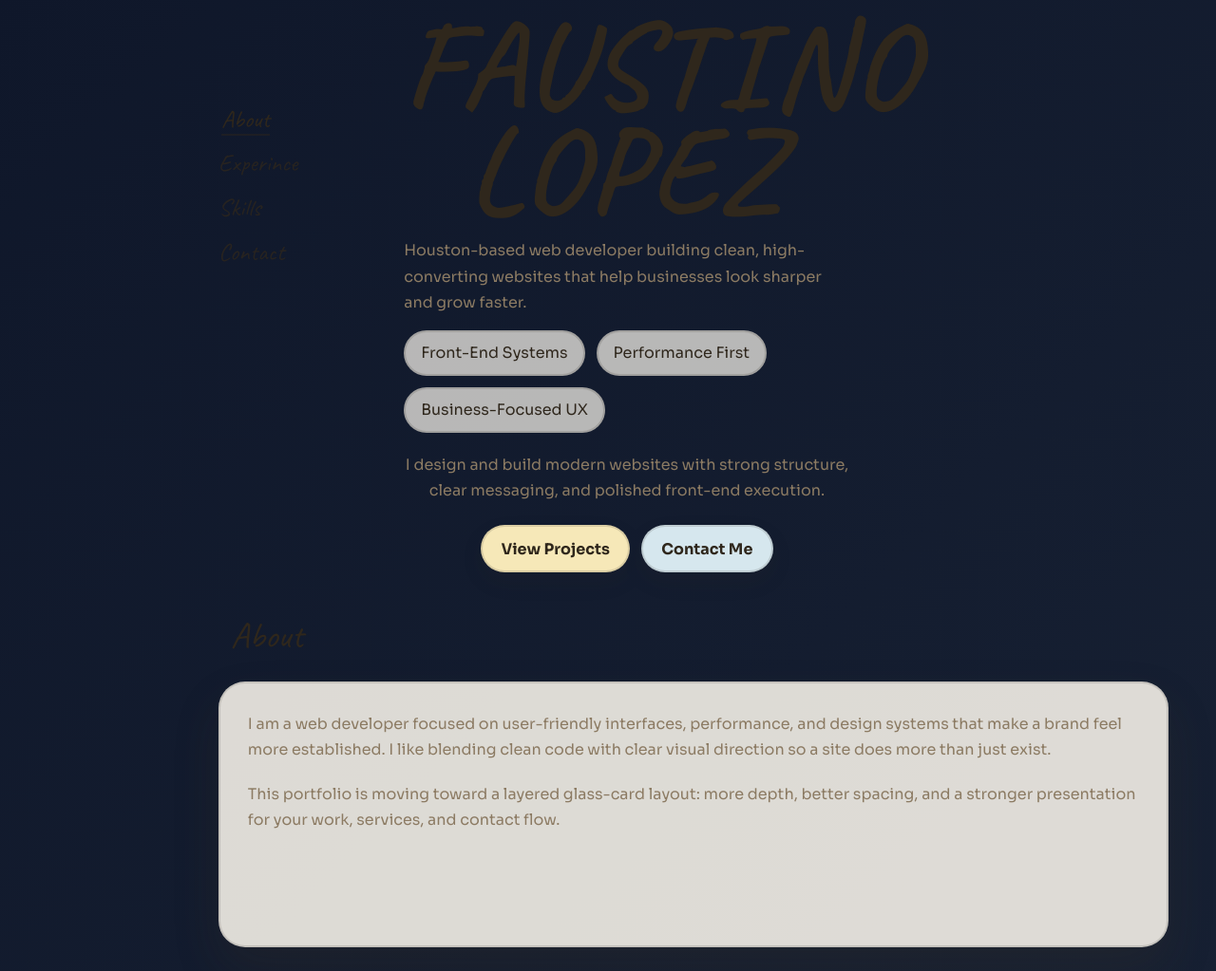
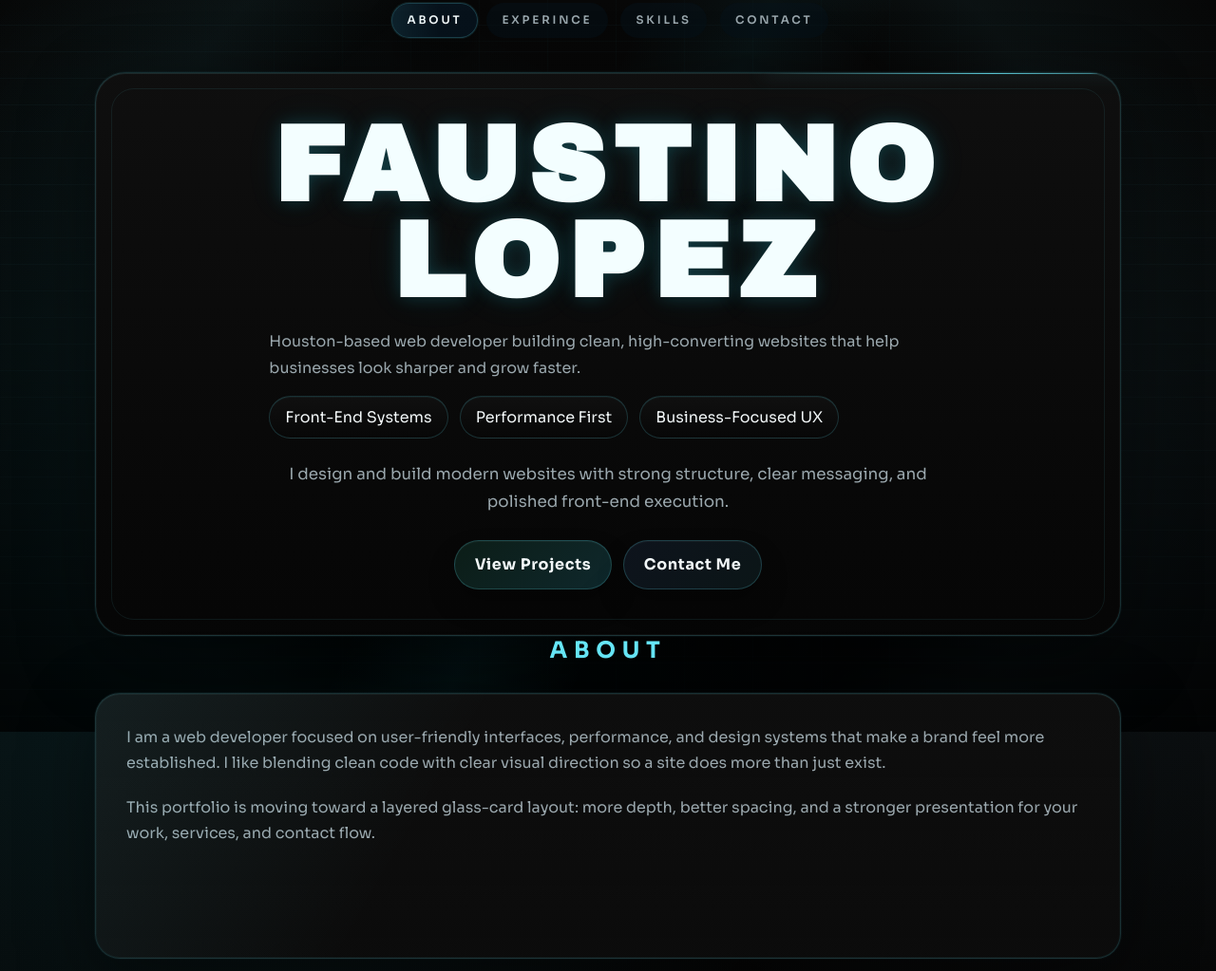
Before and after one commit to FaustinoLopez/Faustino-Lopez-Portfolio-Website, a plain HTML site: page index.html in a window 1280 px wide. Shown: the part 29-1052 px from the top of the page at 95% size. Drawn offline with Linux system fonts and the light colour scheme.

Commit message:
feat: add social links section and update styles for improved design

```diff
--- a/script.js
+++ b/script.js
@@ -4,7 +4,7 @@ if (yearEl) {
   yearEl.textContent = new Date().getFullYear();
 }
 
-const revealTargets = document.querySelectorAll(".glass-panel, .section-shell");
+const revealTargets = document.querySelectorAll(".glass-card, .section-shell");
 const sectionEls = document.querySelectorAll("main section[id]");
 const navLinks = document.querySelectorAll('.site-header nav a[href^="#"]');
 const nameStage = document.querySelector(".name-stage");
--- a/styles.css
+++ b/styles.css
@@ -1,23 +1,20 @@
-html, body {
-  margin: 0;
-  padding: 0;
-  background-color: #0f172a; /* deep dark blue */
-  color: #ffffff;
-  body {
-  background: linear-gradient(135deg, #0f172a, #1e293b);
-}
-}
 :root {
-  --paper: #f7f0df;
-  --paper-shadow: #e9dec6;
-  --line: rgba(100, 110, 150, 0.34);
-  --ink: #2f271c;
-  --muted: #8c7b63;
-  --accent: #1f4b66;
-  --accent-soft: rgba(31, 75, 102, 0.12);
-  --panel: rgba(255, 251, 242, 0.86);
-  --shadow: 0 24px 50px rgba(83, 63, 31, 0.16);
-  --radius: 28px;
+  --bg: #050505;
+  --bg-deep: #010101;
+  --panel: rgba(8, 8, 8, 0.8);
+  --panel-strong: rgba(12, 12, 12, 0.94);
+  --panel-border: rgba(103, 232, 249, 0.18);
+  --panel-glow: rgba(56, 189, 248, 0.14);
+  --text: #f2f7f8;
+  --text-soft: #9aa7ad;
+  --text-dim: #6e787d;
+  --accent: #67e8f9;
+  --accent-strong: #22d3ee;
+  --accent-warm: #7dd3fc;
+  --success: #34d399;
+  --shadow: 0 24px 80px rgba(0, 0, 0, 0.42);
+  --radius: 26px;
+  --radius-sm: 18px;
 }
 
 * {
@@ -33,24 +30,50 @@ body {
   min-height: 100vh;
   overflow-x: hidden;
   font-family: "Sora", sans-serif;
-  color: var(--ink);
+  color: var(--text);
   background:
-    radial-gradient(circle at top left, rgba(255, 255, 255, 0.5), transparent 24%),
-    linear-gradient(180deg, #000000 0%, #000000 100%);
+    radial-gradient(circle at 15% 20%, rgba(34, 211, 238, 0.1), transparent 24%),
+    radial-gradient(circle at 85% 18%, rgba(125, 211, 252, 0.08), transparent 18%),
+    radial-gradient(circle at 50% 120%, rgba(20, 184, 166, 0.06), transparent 36%),
+    linear-gradient(180deg, #080808 0%, #030303 55%, #010101 100%);
+}
+
+body::before,
+body::after {
+  content: "";
+  position: fixed;
+  inset: 0;
+  pointer-events: none;
+  z-index: -2;
+}
+
+body::before {
+  background:
+    linear-gradient(rgba(103, 232, 249, 0.06) 1px, transparent 1px),
+    linear-gradient(90deg, rgba(103, 232, 249, 0.06) 1px, transparent 1px);
+  background-size: 72px 72px;
+  mask-image: radial-gradient(circle at center, black 40%, transparent 95%);
+  opacity: 0.45;
+}
+
+body::after {
+  background:
+    linear-gradient(115deg, transparent 0 42%, rgba(34, 211, 238, 0.05) 50%, transparent 58%),
+    linear-gradient(180deg, transparent, rgba(0, 0, 0, 0.74));
+  z-index: -1;
 }
 
 .background-layer {
   position: fixed;
   inset: 0;
-  z-index: -1;
+  z-index: -3;
   background:
-    linear-gradient(to right, transparent 0 84px, rgba(138, 92, 92, 0.18) 84px 86px, transparent 86px 100%),
+    radial-gradient(circle at center, transparent 0 54%, rgba(103, 232, 249, 0.05) 70%, transparent 100%),
     repeating-linear-gradient(
-      to bottom,
-      transparent 0 37px,
-      var(--line) 37px 39px
-    ),
-    linear-gradient(180deg, rgba(255, 248, 236, 0.95), rgba(246, 237, 218, 0.98));
+      180deg,
+      rgba(255, 255, 255, 0) 0 27px,
+      rgba(103, 232, 249, 0.03) 27px 28px
+    );
 }
 
 a {
@@ -66,20 +89,20 @@ p {
 }
 
 .portfolio-shell {
-  width: min(1180px, calc(100vw - 32px));
+  width: min(1200px, calc(100vw - 32px));
   margin: 0 auto;
-  padding: 2.5rem 0 4rem;
+  padding: 2rem 0 4rem;
 }
 
 .hero,
 .section-shell {
-  animation: popIn 620ms ease both;
+  animation: popIn 700ms cubic-bezier(0.2, 0.7, 0.2, 1) both;
 }
 
 .js-reveal {
   opacity: 0;
-  transform: translateY(22px);
-  transition: opacity 0.55s ease, transform 0.55s ease;
+  transform: translateY(24px);
+  transition: opacity 0.65s ease, transform 0.65s ease;
 }
 
 .js-reveal.is-visible {
@@ -89,42 +112,66 @@ p {
 
 .hero {
   display: grid;
-  grid-template-columns: 180px minmax(0, 1fr) minmax(240px, 320px);
+  grid-template-columns: minmax(0, 1080px);
   gap: 2rem;
   align-items: start;
-  padding-left: 0;
+  justify-content: center;
   margin-bottom: 3rem;
 }
 
 .site-header {
-  position: sticky;
-  top: 24px;
-  align-self: start;
+  position: relative;
+  top: auto;
+  align-self: center;
 }
 
 nav {
-  display: grid;
-  gap: 0.9rem;
-  padding-top: 6.2rem;
+  display: flex;
+  flex-wrap: wrap;
+  justify-content: center;
+  gap: 0.85rem;
+  padding-top: 0;
+  margin-bottom: 1.25rem;
 }
 
 nav a {
+  position: relative;
   width: fit-content;
-  padding: 0.15rem 0;
+  padding: 0.65rem 0.95rem;
   text-decoration: none;
-  font-family: "Caveat", cursive;
-  font-size: clamp(1.6rem, 2vw, 2.1rem);
-  line-height: 1;
-  color: rgba(47, 39, 28, 0.74);
-  border-bottom: 2px solid transparent;
-  transition: color 0.2s ease, border-color 0.2s ease, transform 0.2s ease;
+  text-transform: uppercase;
+  letter-spacing: 0.24em;
+  font-size: 0.74rem;
+  font-weight: 600;
+  color: var(--text-soft);
+  border: 1px solid transparent;
+  border-radius: 999px;
+  background: rgba(7, 18, 26, 0.5);
+  transition: color 0.2s ease, border-color 0.2s ease, background 0.2s ease, transform 0.2s ease, box-shadow 0.2s ease;
+}
+
+nav a::before {
+  content: "";
+  position: absolute;
+  inset: 0;
+  border-radius: inherit;
+  background: linear-gradient(90deg, rgba(103, 232, 249, 0.08), transparent 55%);
+  opacity: 0;
+  transition: opacity 0.2s ease;
 }
 
 nav a:hover,
 nav a.is-active {
-  color: var(--ink);
-  border-color: rgba(47, 39, 28, 0.45);
-  transform: translateX(3px);
+  color: var(--text);
+  border-color: rgba(103, 232, 249, 0.22);
+  background: rgba(7, 20, 31, 0.86);
+  box-shadow: 0 0 0 1px rgba(103, 232, 249, 0.08), 0 16px 30px rgba(0, 0, 0, 0.28);
+  transform: translateX(4px);
+}
+
+nav a:hover::before,
+nav a.is-active::before {
+  opacity: 1;
 }
 
 nav a:focus-visible,
@@ -135,12 +182,47 @@ nav a:focus-visible,
 .name-title:focus-visible,
 .contact-form input:focus-visible,
 .contact-form textarea:focus-visible {
-  outline: 3px solid rgba(31, 75, 102, 0.45);
-  outline-offset: 4px;
+  outline: 2px solid rgba(103, 232, 249, 0.72);
+  outline-offset: 1px;
 }
 
 .hero-copy-block {
-  padding-top: 0.2rem;
+  position: relative;
+  width: min(100%, 1080px);
+  padding: 3rem;
+  border: 1px solid var(--panel-border);
+  border-radius: 32px;
+  background:
+    linear-gradient(180deg, rgba(16, 16, 16, 0.92), rgba(6, 6, 6, 0.94)),
+    var(--panel);
+  box-shadow:
+    inset 0 0 0 1px rgba(255, 255, 255, 0.03),
+    inset 0 1px 0 rgba(103, 232, 249, 0.08),
+    0 0 0 1px rgba(103, 232, 249, 0.04),
+    var(--shadow);
+  overflow: hidden;
+}
+
+.hero-copy-block::before,
+.hero-copy-block::after {
+  content: "";
+  position: absolute;
+  pointer-events: none;
+}
+
+.hero-copy-block::before {
+  inset: 1rem;
+  border: 1px solid rgba(103, 232, 249, 0.08);
+  border-radius: 24px;
+}
+
+.hero-copy-block::after {
+  top: 0;
+  right: -10%;
+  width: 45%;
+  height: 1px;
+  background: linear-gradient(90deg, transparent, rgba(103, 232, 249, 0.8), transparent);
+  box-shadow: 0 0 18px rgba(103, 232, 249, 0.75);
 }
 
 .name-stage {
@@ -152,11 +234,11 @@ nav a:focus-visible,
 .name-stage::after {
   content: "";
   position: absolute;
-  inset: -2rem auto auto 1rem;
-  width: 24rem;
-  height: 14rem;
-  background: radial-gradient(circle at var(--spot-x) var(--spot-y), rgba(255, 255, 255, 0.55), transparent 56%);
-  filter: blur(18px);
+  inset: -2rem auto auto -1rem;
+  width: min(32rem, 90%);
+  height: 16rem;
+  background: radial-gradient(circle at var(--spot-x) var(--spot-y), rgba(103, 232, 249, 0.24), transparent 58%);
+  filter: blur(20px);
   opacity: 0;
   pointer-events: none;
   transition: opacity 0.25s ease;
@@ -164,18 +246,21 @@ nav a:focus-visible,
 
 .name-title {
   margin: 0;
-  font-family: "Caveat", cursive;
-  font-weight: 700;
-  font-size: clamp(4rem, 11vw, 8rem);
-  line-height: 0.86;
+  font-family: "Archivo Black", sans-serif;
+  font-size: clamp(3.2rem, 9vw, 7rem);
+  line-height: 0.9;
   text-transform: uppercase;
-  letter-spacing: 0.04em;
+  letter-spacing: 0.08em;
+  color: #f3feff;
   text-align: center;
+  text-shadow:
+    0 0 18px rgba(34, 211, 238, 0.18),
+    0 0 42px rgba(34, 211, 238, 0.08);
 }
 
 .name-detail {
   max-width: 60ch;
-  margin: 1rem auto 0;
+  margin: 1.25rem auto 0;
   max-height: 0;
   overflow: hidden;
   opacity: 0;
@@ -190,7 +275,7 @@ nav a:focus-visible,
 .project-slot p,
 .contact-form input,
 .contact-form textarea {
-  color: var(--muted);
+  color: var(--text-soft);
   line-height: 1.7;
 }
 
@@ -205,20 +290,23 @@ nav a:focus-visible,
   display: flex;
   flex-wrap: wrap;
   gap: 0.75rem;
-  margin: 0.9rem 0 0;
+  margin: 1rem 0 0;
 }
 
 .name-tags li,
 .skill-pills li {
-  padding: 0.72rem 1rem;
-  border: 2px solid rgba(47, 39, 28, 0.16);
+  padding: 0.7rem 1rem;
+  border: 1px solid rgba(103, 232, 249, 0.18);
   border-radius: 999px;
-  background: rgba(255, 251, 242, 0.7);
+  background: linear-gradient(180deg, rgba(17, 17, 17, 0.92), rgba(8, 8, 8, 0.92));
+  color: var(--text);
+  box-shadow: inset 0 1px 0 rgba(103, 232, 249, 0.06);
 }
 
 .hero-copy {
   max-width: 54ch;
-  margin: 1.25rem auto 0;
+  margin: 1.5rem auto 0;
+  font-size: 1.05rem;
   text-align: center;
 }
 
@@ -230,56 +318,64 @@ nav a:focus-visible,
 }
 
 .hero-actions {
+  margin-top: 1.6rem;
   justify-content: center;
-  margin-top: 1.4rem;
 }
 
 .btn {
+  position: relative;
   display: inline-flex;
   align-items: center;
   justify-content: center;
-  min-height: 50px;
-  padding: 0.8rem 1.2rem;
-  border: 2px solid rgba(47, 39, 28, 0.14);
+  min-height: 52px;
+  padding: 0.85rem 1.3rem;
+  border: 1px solid rgba(103, 232, 249, 0.2);
   border-radius: 999px;
-  background: rgba(255, 251, 242, 0.84);
   text-decoration: none;
   font-weight: 700;
-  color: var(--ink);
-  box-shadow: 0 10px 24px rgba(69, 51, 29, 0.08);
-  transition: transform 0.18s ease, box-shadow 0.18s ease, background 0.18s ease;
+  letter-spacing: 0.04em;
+  color: var(--text);
+  background: rgba(12, 12, 12, 0.88);
+  box-shadow: inset 0 1px 0 rgba(255, 255, 255, 0.04), 0 16px 28px rgba(0, 0, 0, 0.28);
+  transition: transform 0.18s ease, box-shadow 0.18s ease, background 0.18s ease, border-color 0.18s ease;
 }
 
 .btn-primary {
-  background: #f6e8b8;
+  background: linear-gradient(135deg, rgba(16, 185, 129, 0.1), rgba(34, 211, 238, 0.14)), rgba(12, 12, 12, 0.94);
 }
 
 .btn-secondary {
-  background: #d6e7ee;
-}
-
-.hero-stack {
-  display: grid;
-  gap: 1rem;
-  padding-top: 1.6rem;
-}
-
-.hero-metrics {
-  display: grid;
-  gap: 1rem;
+  background: linear-gradient(135deg, rgba(59, 130, 246, 0.08), rgba(34, 211, 238, 0.06)), rgba(12, 12, 12, 0.9);
 }
 
 .content-grid {
   display: grid;
-  gap: 2.8rem;
+  gap: 2.4rem;
 }
 
 .glass-card {
   position: relative;
-  border: 2px solid rgba(47, 39, 28, 0.14);
+  border: 1px solid var(--panel-border);
   border-radius: var(--radius);
-  background: var(--panel);
-  box-shadow: var(--shadow);
+  background:
+    linear-gradient(180deg, rgba(15, 15, 15, 0.92), rgba(7, 7, 7, 0.94)),
+    var(--panel);
+  box-shadow:
+    inset 0 1px 0 rgba(255, 255, 255, 0.03),
+    inset 0 0 0 1px rgba(103, 232, 249, 0.03),
+    0 0 0 1px rgba(103, 232, 249, 0.04),
+    var(--shadow);
+  overflow: hidden;
+}
+
+.glass-card::before {
+  content: "";
+  position: absolute;
+  inset: 0;
+  background:
+    linear-gradient(120deg, rgba(103, 232, 249, 0.08), transparent 34%),
+    linear-gradient(180deg, transparent, rgba(255, 255, 255, 0.02));
+  pointer-events: none;
 }
 
 .intro-card,
@@ -289,7 +385,7 @@ nav a:focus-visible,
 .contact-form,
 .contact-card-list,
 .social-card {
-  padding: 1.4rem;
+  padding: 1.5rem;
 }
 
 .mini-label,
@@ -298,40 +394,33 @@ nav a:focus-visible,
 .contact-card-title,
 .contact-form label {
   display: block;
-  margin-bottom: 0.8rem;
-  font-family: "Caveat", cursive;
-  font-size: clamp(1.8rem, 3vw, 2.4rem);
-  line-height: 1;
-  color: var(--ink);
-}
-
-.metric-value {
-  display: block;
-  margin-bottom: 0.35rem;
-  font-family: "Archivo Black", sans-serif;
-  font-size: 1.45rem;
+  margin-bottom: 0.9rem;
+  font-size: 1.5rem;
+  font-weight: 700;
+  letter-spacing: 0.28em;
+  text-transform: uppercase;
   color: var(--accent);
 }
 
-h2 {
-  font-size: clamp(1.05rem, 2.2vw, 1.35rem);
-  line-height: 1.55;
-}
-
 h4 {
-  margin-bottom: 0.4rem;
+  margin-bottom: 0.55rem;
   font-family: "Archivo Black", sans-serif;
-  font-size: 1.12rem;
+  font-size: 1.2rem;
+  letter-spacing: 0.04em;
+  color: var(--text);
 }
 
 .section-shell {
   display: grid;
-  gap: 0.95rem;
-  padding-left: 180px;
+  gap: 1rem;
+  width: min(100%, 1080px);
+  margin: 0 auto;
+  padding-left: 0;
 }
 
 .section-heading {
-  padding-left: 0.8rem;
+  padding-left: 0;
+  text-align: center;
 }
 
 .section-card-grid {
@@ -345,11 +434,11 @@ h4 {
 
 .about-card {
   min-height: 280px;
-  padding: 1.8rem;
+  padding: 2rem;
 }
 
 .about-card p + p {
-  margin-top: 1.25rem;
+  margin-top: 1.2rem;
 }
 
 .project-list {
@@ -358,7 +447,7 @@ h4 {
 
 .project-row {
   display: grid;
-  grid-template-columns: minmax(0, 1.2fr) minmax(240px, 0.8fr);
+  grid-template-columns: minmax(0, 1.2fr) minmax(260px, 0.8fr);
   gap: 1.25rem;
   align-items: stretch;
 }
@@ -371,11 +460,12 @@ h4 {
 
 .project-stack {
   font-size: 0.92rem;
+  color: var(--text-dim);
 }
 
 .project-link {
   width: fit-content;
-  margin-top: 0.9rem;
+  margin-top: 1rem;
   font-weight: 700;
   text-decoration: none;
   color: var(--accent);
@@ -386,26 +476,35 @@ h4 {
   align-items: center;
   justify-content: center;
   min-height: 240px;
-  border: 2px solid rgba(47, 39, 28, 0.12);
+  border: 1px solid rgba(103, 232, 249, 0.18);
   border-radius: 22px;
   background:
-    linear-gradient(135deg, rgba(31, 75, 102, 0.15), rgba(255, 255, 255, 0.5)),
+    radial-gradient(circle at top, rgba(34, 211, 238, 0.14), transparent 32%),
+    linear-gradient(180deg, rgba(8, 8, 8, 0.94), rgba(14, 14, 14, 0.96)),
     repeating-linear-gradient(
-      -45deg,
-      rgba(255, 255, 255, 0.32) 0 16px,
-      rgba(31, 75, 102, 0.05) 16px 32px
+      90deg,
+      rgba(103, 232, 249, 0.04) 0 1px,
+      transparent 1px 28px
+    ),
+    repeating-linear-gradient(
+      180deg,
+      rgba(103, 232, 249, 0.03) 0 1px,
+      transparent 1px 28px
     );
   text-decoration: none;
-  box-shadow: inset 0 0 0 1px rgba(255, 255, 255, 0.35);
+  box-shadow: inset 0 0 0 1px rgba(103, 232, 249, 0.05);
 }
 
 .project-preview span {
-  padding: 0.9rem 1.1rem;
+  padding: 0.85rem 1.05rem;
+  border: 1px solid rgba(103, 232, 249, 0.18);
   border-radius: 999px;
-  background: rgba(255, 251, 242, 0.88);
-  font-family: "Caveat", cursive;
-  font-size: 2rem;
-  color: var(--ink);
+  background: rgba(10, 10, 10, 0.9);
+  font-size: 0.78rem;
+  font-weight: 700;
+  letter-spacing: 0.24em;
+  text-transform: uppercase;
+  color: var(--text);
 }
 
 .section-card-grid-three {
@@ -426,19 +525,27 @@ h4 {
 
 .contact-form {
   display: grid;
-  gap: 0.7rem;
+  gap: 0.75rem;
   grid-column: 1 / -1;
 }
 
 .contact-form input,
 .contact-form textarea {
   width: 100%;
-  padding: 0.95rem 1rem;
-  border: 2px solid rgba(47, 39, 28, 0.12);
-  border-radius: 18px;
-  background: rgba(255, 255, 255, 0.58);
+  padding: 1rem 1.05rem;
+  border: 1px solid rgba(103, 232, 249, 0.14);
+  border-radius: var(--radius-sm);
+  background: rgba(8, 8, 8, 0.88);
   font: inherit;
-  color: var(--ink);
+  color: var(--text);
+  transition: border-color 0.2s ease, box-shadow 0.2s ease, background 0.2s ease;
+}
+
+.contact-form input:focus,
+.contact-form textarea:focus {
+  border-color: rgba(103, 232, 249, 0.42);
+  box-shadow: 0 0 0 4px rgba(34, 211, 238, 0.08);
+  background: rgba(14, 14, 14, 0.96);
 }
 
 .contact-form textarea {
@@ -448,7 +555,7 @@ h4 {
 
 .contact-form input::placeholder,
 .contact-form textarea::placeholder {
-  color: #887d6f;
+  color: var(--text-dim);
 }
 
 .social-card {
@@ -459,8 +566,8 @@ h4 {
 .social-links {
   display: flex;
   flex-wrap: wrap;
-  gap: 0.75rem;
-  margin: 0;
+  gap: 1rem;
+  margin: 1rem 0;
 }
 
 .social-link {
@@ -470,9 +577,10 @@ h4 {
   align-items: center;
   justify-content: center;
   border-radius: 50%;
-  border: 2px solid rgba(47, 39, 28, 0.12);
-  background: rgba(255, 255, 255, 0.58);
-  transition: transform 0.18s ease, background 0.18s ease;
+  border: 1px solid rgba(103, 232, 249, 0.16);
+  background: rgba(8, 8, 8, 0.9);
+  color: var(--text-soft);
+  transition: transform 0.18s ease, background 0.18s ease, color 0.18s ease, border-color 0.18s ease;
 }
 
 .social-link svg {
@@ -484,7 +592,7 @@ h4 {
 footer {
   padding: 0 1rem 2rem;
   text-align: center;
-  color: rgba(47, 39, 28, 0.78);
+  color: var(--text-dim);
 }
 
 @media (hover: hover) and (pointer: fine) {
@@ -515,6 +623,22 @@ footer {
   .social-link:hover {
     transform: translateY(-3px);
   }
+
+  .btn:hover {
+    border-color: rgba(103, 232, 249, 0.34);
+    box-shadow: inset 0 1px 0 rgba(255, 255, 255, 0.05), 0 20px 36px rgba(0, 0, 0, 0.34);
+  }
+
+  .project-slot:hover,
+  .project-preview:hover,
+  .social-link:hover {
+    border-color: rgba(103, 232, 249, 0.3);
+  }
+
+  .social-link:hover {
+    color: var(--text);
+    background: rgba(14, 14, 14, 0.96);
+  }
 }
 
 @media (hover: none), (pointer: coarse) {
@@ -543,23 +667,8 @@ footer {
     gap: 1.4rem;
   }
 
-  .site-header {
-    position: relative;
-    top: auto;
-  }
-
   nav {
-    grid-template-columns: repeat(4, max-content);
     justify-content: center;
-    padding-top: 0;
-  }
-
-  .section-shell {
-    padding-left: 0;
-  }
-
-  .section-heading {
-    padding-left: 0;
   }
 
   .section-card-grid-three,
@@ -572,12 +681,20 @@ footer {
 @media (max-width: 640px) {
   .portfolio-shell {
     width: min(100vw - 18px, 640px);
-    padding-top: 1.4rem;
+    padding-top: 1rem;
   }
 
   nav {
-    grid-template-columns: repeat(2, max-content);
-    gap: 0.75rem 1.2rem;
+    gap: 0.75rem 1rem;
+  }
+
+  .hero-copy-block {
+    padding: 1.35rem;
+    border-radius: 24px;
+  }
+
+  .name-title {
+    font-size: clamp(2.5rem, 16vw, 4rem);
   }
 
   .intro-card,
```
Also changed, not shown: index.html (+23 -0 lines).
